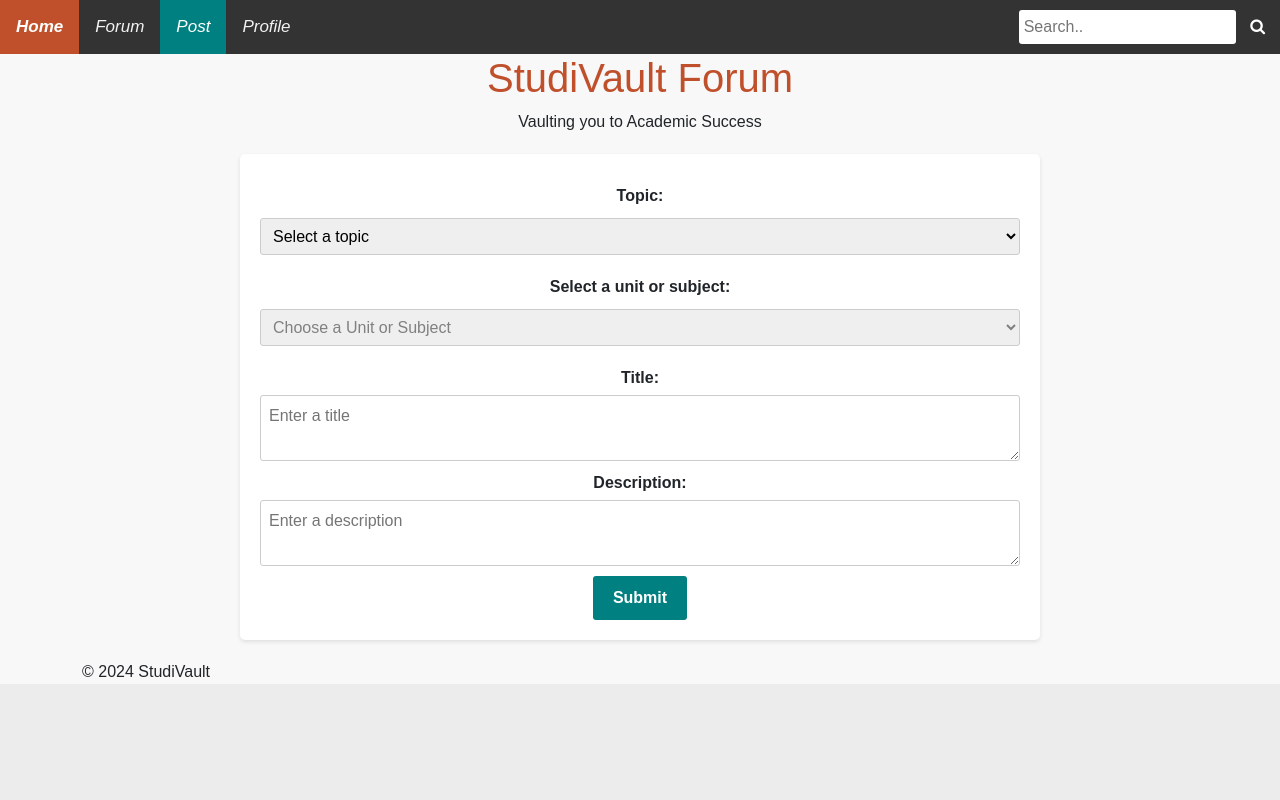
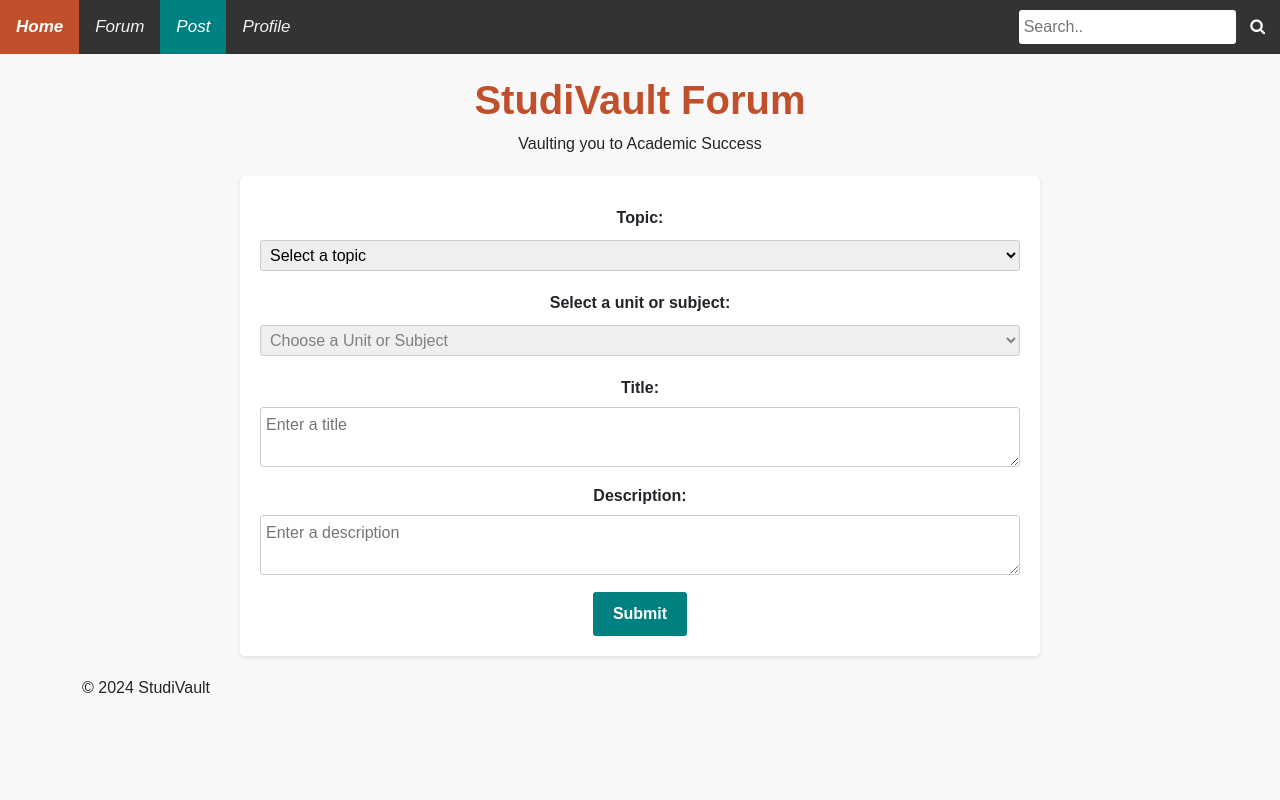
Before and after one commit to Tay0710/CITS3403_Project, a Flask app: page /post in a window 1280 px wide. Run offline with Flask 3, Linux system fonts and the light colour scheme.

Commit message:
Improve spacing for form label and textboxes. Adjust spacing and size of header and body to suit flask. Adjust height of html.

```diff
--- a/app/static/main.css
+++ b/app/static/main.css
@@ -1,6 +1,9 @@
 h1 {
   text-align: center;
   color: #c0502b;
+  font-size: 250%;
+  font-weight: bold;
+  padding-top: 2%;
 }
 
 h2 {
@@ -8,15 +11,17 @@ h2 {
 }
 
 html{
+  height: 100%;
   background-color: #ECECEC;
 }
 
 body {
+  height: 100%;
   margin: 0;
+  padding: 0;
   font-family: Arial, Helvetica, sans-serif;
   background-color: #f8f8f8;
 }
-
 
 /* this also makes the nav bar links slanted */
 a{
@@ -29,7 +34,6 @@ a{
   margin-top:20px;
 }
 
-/* #acadaf - light grey, #7e7c7c - medium grey*/
 .subForumTitle{
   background-color: #008080;
   color: #e7e5e5;
@@ -41,7 +45,6 @@ a{
 .subForumDescription *{
   margin-block: 0;
 }
-
 
 .boldInfoLink{
   font-weight:bold;
@@ -258,8 +261,9 @@ hr {
 .forum-form select,
 .forum-form textarea {
   width: 100%;
-  padding: 8px;
-  margin-top: 5px;
+  padding: 5px;
+  margin-top: 7px;
+  margin-bottom: 7px;
   border: 1px solid #ccc;
   border-radius: 3px;
   box-sizing: border-box;
```
